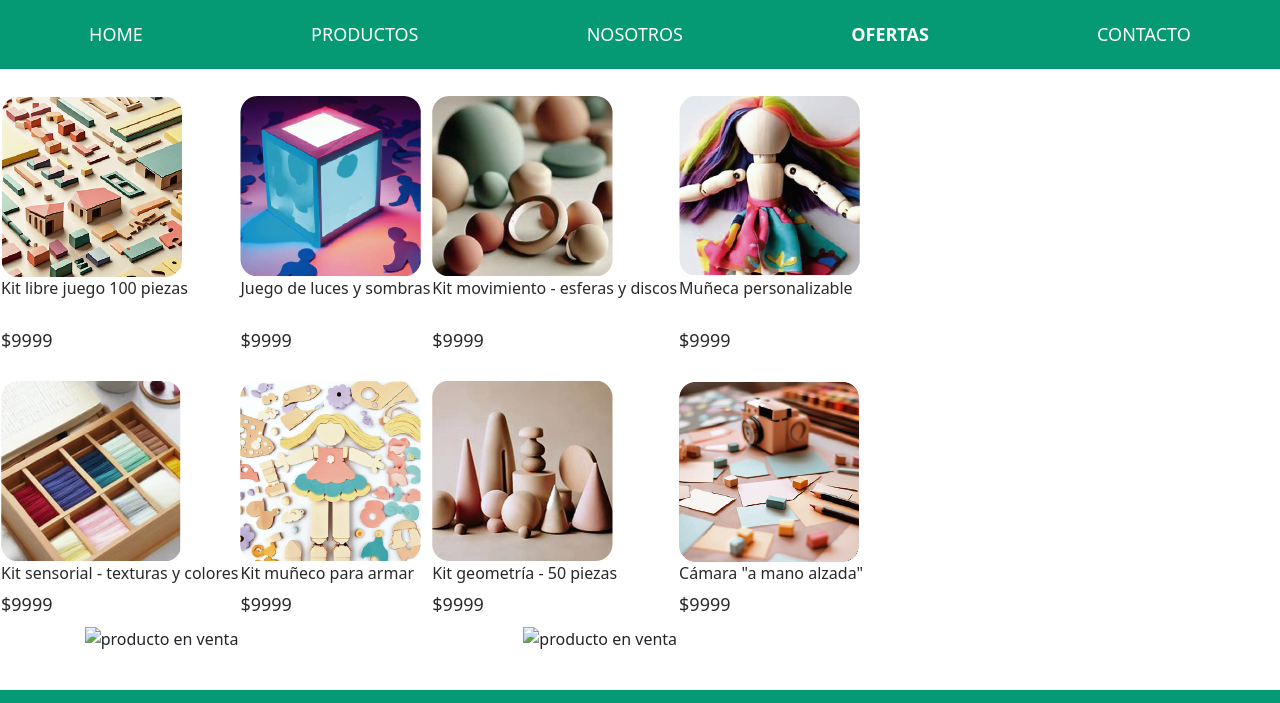
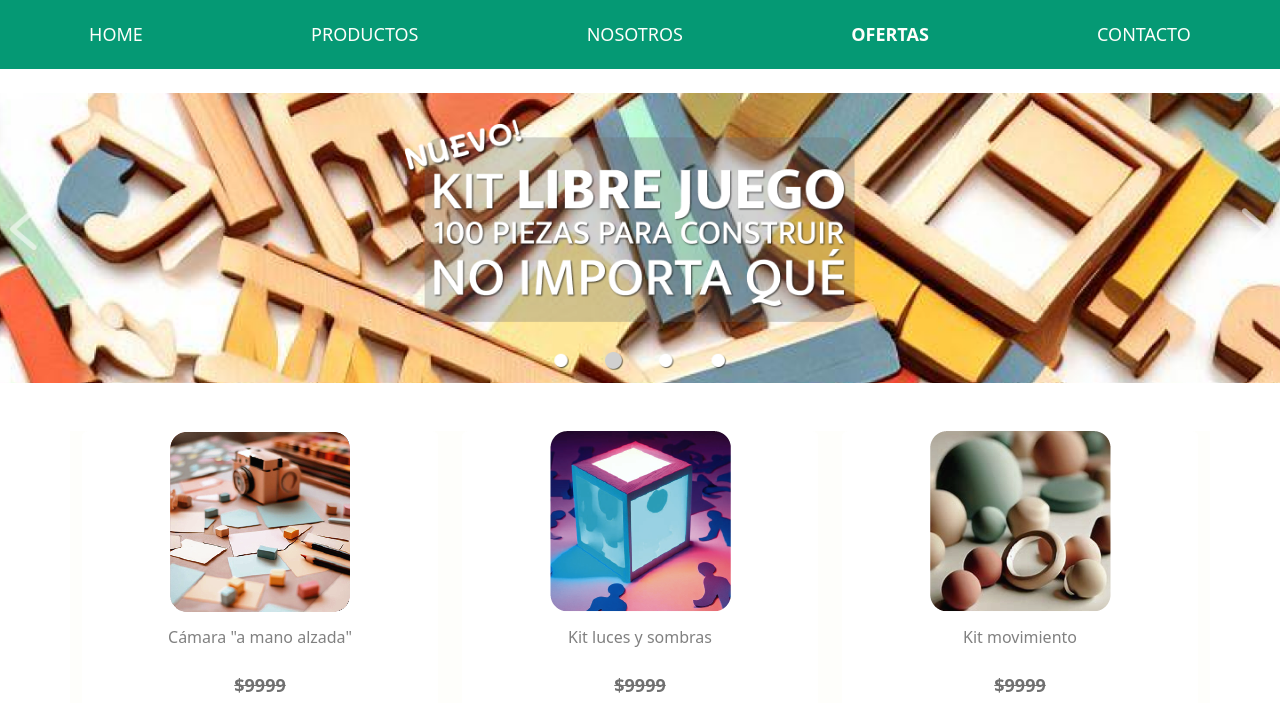
Before and after one commit to xixinita/tremendo, a plain HTML site: page pages/ofertas.html in a window 1280 px wide. Shown: the part 62-765 px from the top of the page. Drawn offline with nearby package versions, Linux system fonts and the light colour scheme.

Commit message:
se repara pagina de ofertas

```diff
--- a/pages/ofertas.html
+++ b/pages/ofertas.html
@@ -60,90 +60,84 @@
     </header>
     <main>
 
+      <div class=" mt-4">
+        <img
+          src="../imgs/banner1.png"
+          alt="banner con ofertas"
+          class="img-fluid"
+              />
+      </div>
 
-      <div  >
-        <table style="margin-top: 2%; margin-bottom: 3%; ">
-            <tr>
-              <td><img src="../imgs/tienda1.png" alt="producto en venta" ></td>
-              <td><img src="../imgs/tienda2.png" alt="producto en venta" ></td>
-              <td><img src="../imgs/tienda3.png" alt="producto en venta" ></td>
-              <td><img src="../imgs/tienda4.png" alt="producto en venta" ></td>
-            </tr>
-            <tr >
-              <td>
-                <h5> Kit libre juego 100 piezas</h5>
-                <br>
-                <h4> $9999  </h4>
-              </td>
-              <td>
-                <h5>Juego de luces y sombras </h5>
-                <br>
-                <h4> $9999  </h4>
-              </td>
-              <td>
-                <h5>Kit movimiento - esferas y discos </h5>
-                <br>
-                <h4> $9999  </h4>
-              </td>
-              <td>
-                <h5>Muñeca personalizable </h5>
-                <br>
-                <h4> $9999  </h4>
-              </td>
-            </tr>
+      <div class="container d-block my-4 ">
 
-            <tr>
-              <td> <h1> </h1> </td>
+        <div class="row mt-5">
 
-            </tr>
-            <tr>
-              <td> <h1> </h1> </td>
-            </tr>
-            <tr>
-              <td><img src="../imgs/tienda5.png" alt="producto en venta" width=""></td>
-              <td><img src="../imgs/tienda6.png" alt="producto en venta" ></td>
-              <td><img src="../imgs/tienda7.png" alt="producto en venta" ></td>
-              <td><img src="../imgs/tienda9.png"   alt="producto en venta" ></td>
-              <td>
+          <div class="col-md-4 col-sm-6 mb-6 tarjeta-producto">
+            <div class="card h-100 border-0 ">
+              <a href="./producto.html">
+                <img src="../imgs/tienda9.png"
+                alt="producto en venta"
+                class="card-img-top">
+              </a>
+              <div class="card-body">
+                <a href="./producto.html">
+                  <h5 class="card-title">
+                    Cámara "a mano alzada"
+                  </h5>
+                </a>
+                <p class="card-text">
+                  <strong class="antes">$9999</strong>
+                  <br>
+                  <strong>$7000</strong>
+                </p>
+              </div>
+            </div>
+          </div>
 
-              </td>
-            </tr>
-            <tr>
-              <td>
-                <h5>Kit sensorial - texturas y colores </h5>
-              </td>
-              <td>
-                <h5>Kit muñeco para armar </h5>
-              </td>
-              <td>
-                <h5>Kit geometría - 50 piezas  </h5>
-              </td>
-              <td>
-                <h5>Cámara "a mano alzada"</h5>
-              </td>
-            </tr>
-            <tr>
-              <td>
-                <h4> $9999  </h4>
-            </td>
-            <td><h4> $9999  </h4>
-            </td>
-            <td>
-              <h4> $9999  </h4>
-            </td>
-            <td>
-              <h4> $9999  </h4>
-            </td>
-            </tr>
-            <tr>
-              <td align="right"><img src="../imgs/cliente 2.jpg" alt="producto en venta" width="75%" ></td>
-              <td></td>
-              <td align="right"><img src="../imgs/cliente1.jpeg" alt="producto en venta" width="75%"></td>
-              <td> </td>
+          <div class="col-md-4 col-sm-6 mb-6 tarjeta-producto">
+            <div class="card h-100 border-0">
+              <a href="./producto.html">
+                <img src="../imgs/tienda2.png"
+                alt="producto en venta"
+                class="card-img-top">
+              </a>
+              <div class="card-body">
+                <a href="./producto.html">
+                  <h5 class="card-title">
+                    Kit luces y sombras
+                  </h5>
+                </a>
+                <p class="card-text">
+                  <strong class="antes">$9999</strong>
+                  <br>
+                  <strong>$8000</strong>
+                </p>
+              </div>
+            </div>
+          </div>
 
-            </tr>
-        </table>
-      </div >
+          <div class="col-md-4 col-sm-6 mb-6 tarjeta-producto">
+            <div class="card h-100 border-0">
+              <a href="./producto.html">
+                <img src="../imgs/tienda3.png"
+                alt="producto en venta"
+                class="card-img-top">
+              </a>
+              <div class="card-body">
+                <a href="./producto.html">
+                  <h5 class="card-title">
+                    Kit movimiento
+                  </h5>
+                </a>
+                <p class="card-text">
+                  <strong class="antes">$9999</strong>
+                  <br>
+                  <strong>$6500</strong>
+                </p>
+              </div>
+            </div>
+          </div>
+
     </main>
 
   <footer >
--- a/styles/styles.scss
+++ b/styles/styles.scss
@@ -44,10 +44,17 @@ header{
                     text-align: center;
                 }
                 p{
-                    color: $verde-tremendo;
+                  .antes{
+                    color: $gris-clarito;
+                    text-decoration: line-through;
+                    font-size: large;
+                  }
+
+                  color: $verde-tremendo;
                     font-size: xx-large;
                     text-align: center;
                 }
+
             }
 
         }
```
Also changed, not shown: styles/styles.css, 1 other file.
